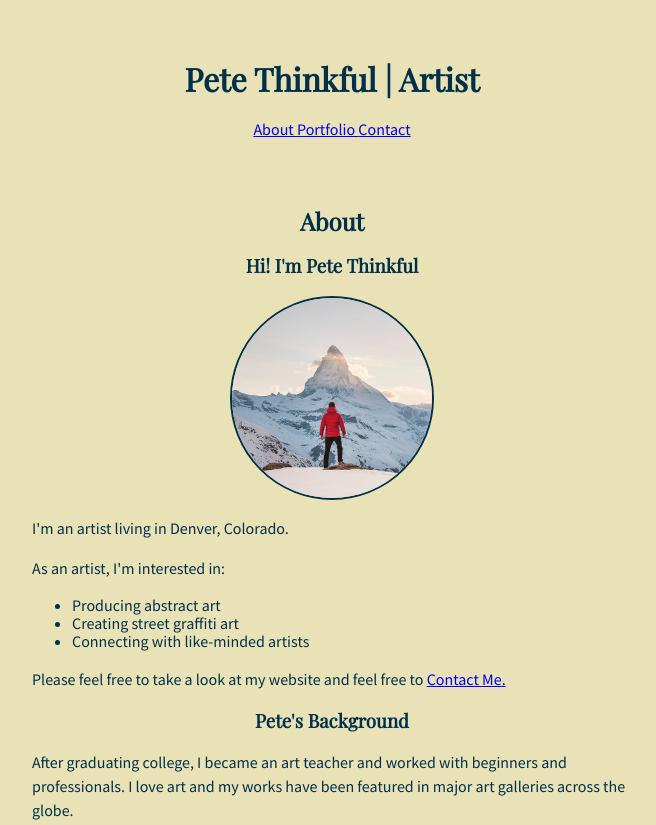
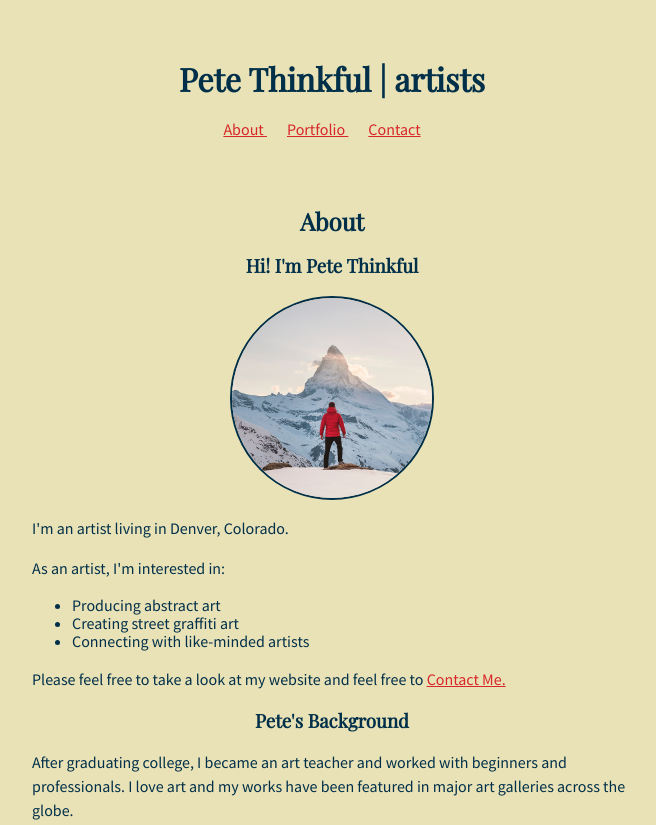
Before and after one commit to trinityscales/Pete-Thinkful, a plain HTML site: page index.html in a window 1280 px wide. Shown: the top 825 px of the page, without its empty margins (308-964 px from the left). Drawn offline with nearby package versions, Linux system fonts and the light colour scheme.

Commit message:
Update style.css WIP

```diff
--- a/index.html
+++ b/index.html
@@ -15,7 +15,7 @@
 
     <header>
       <h1>
-        Pete Thinkful | Artist
+        Pete Thinkful | artists
       </h1>
 
     <nav>
--- a/style.css
+++ b/style.css
@@ -32,9 +32,16 @@ p {
   line-height: 1.5;
 }
 
+a:link {
+  color: #d62828;
+}
+a:hover {
+  color: #f77f00;
+}
+
 a {
-  link: #d62828;
-  hover: #f77f00;
+  margin-right: 20px;
+  text-align: center;
 }
 
 /* The div container constrains the content width within the main container to 600px */
```
Also changed, not shown: 1 other file.
